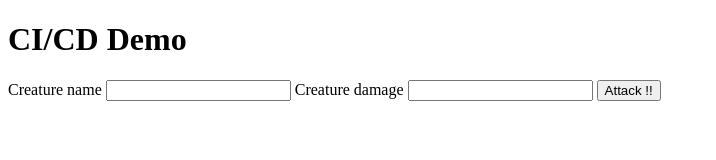
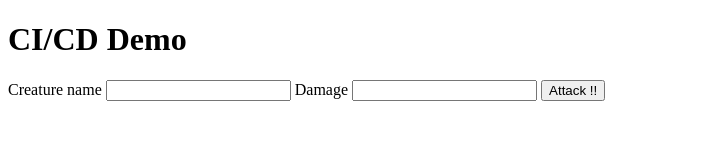
Before and after one commit to jkpark104/begin-ci, a website built with webpack: page src/index.html in a window 1280 px wide. Shown: the whole page, without its empty margins (0-716 px from the left). Built offline with nearby package versions, Linux system fonts and the light colour scheme.

Commit message:
fix damage label text error

```diff
--- a/src/index.html
+++ b/src/index.html
@@ -15,7 +15,7 @@
     </label>
 
     <label>
-      Creature damage
+      Damage
       <input id="damage" type="text" />
     </label>
 
```
